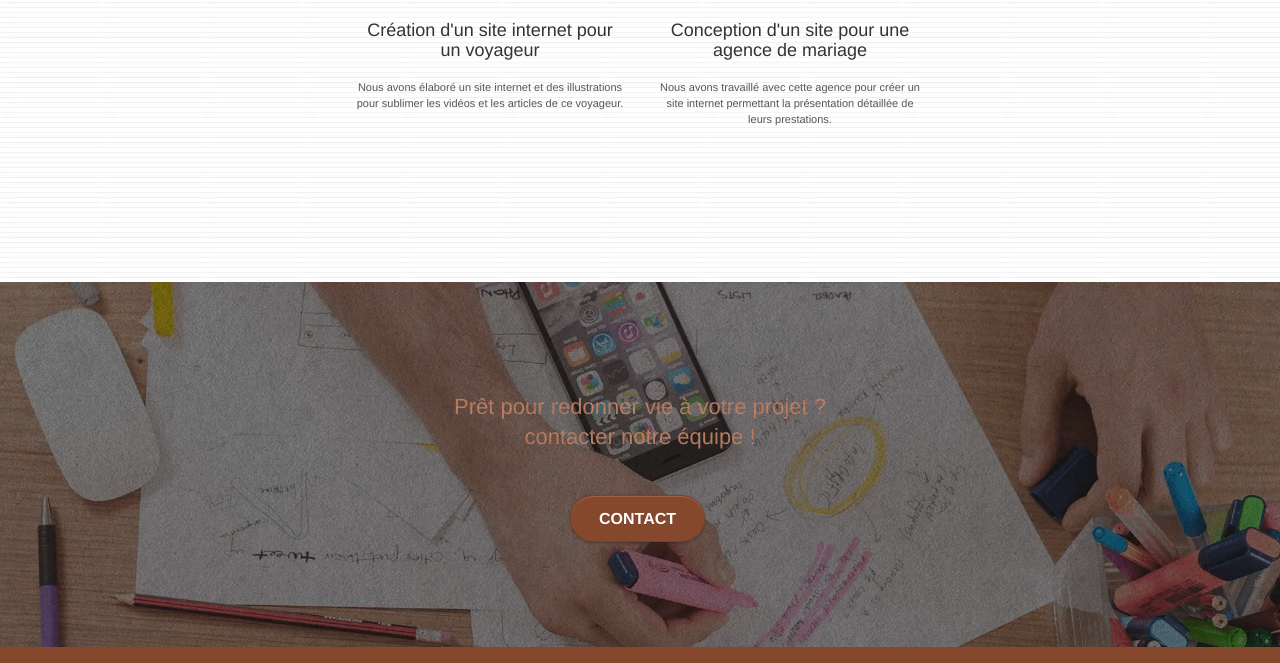
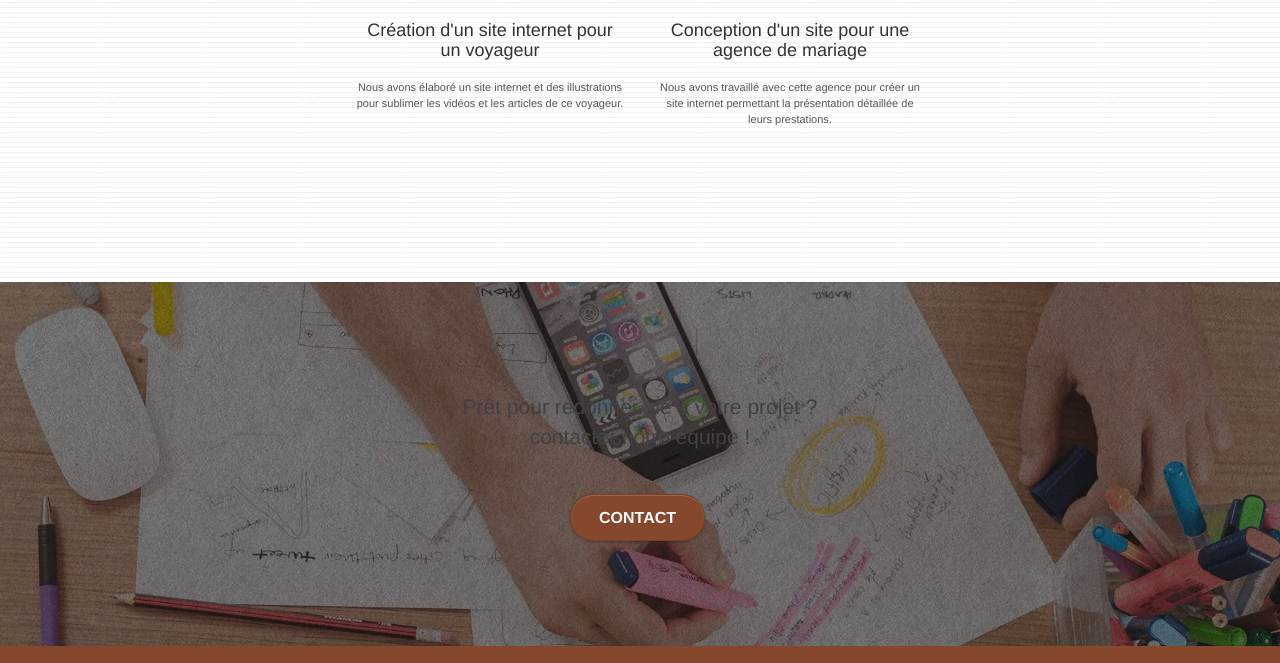
Before and after one commit to OmarZoldik/omarderouich_4-1_15032021, a plain HTML site: page index.html in a window 1280 px wide. Shown: the part 2635-3298 px from the top of the page. Drawn offline with Linux system fonts and the light colour scheme.

Commit message:
text modif

```diff
--- a/index.html
+++ b/index.html
@@ -199,9 +199,9 @@
 <section class="bloc bgc-dark-slate-blue bg-banniere d-bloc bloc-bg-texture texture-paper" id="bloc-5-cta">
 	<div class="container bloc-lg">
 		<div class="row">
-			<h2 class="mg-md text-center tc-white">
-				Prêt pour redonner vie à votre projet ? <br> contacter notre équipe !
-			</h2>
+			<div class="mg-md text-center tc-white">
+				<p class="text-p-large">Prêt pour redonner vie à votre projet ? <br> contacter notre équipe !</p>
+			</div>
 			<div role="button" class="col-sm-12 text-center">
 				<a href="page2.html" aria-label="direction vers la page contact" class="btn btn-atomic-tangerine btn-clean btn-rd btn-lg cta-hero">Contact</a>
 			</div>
```
